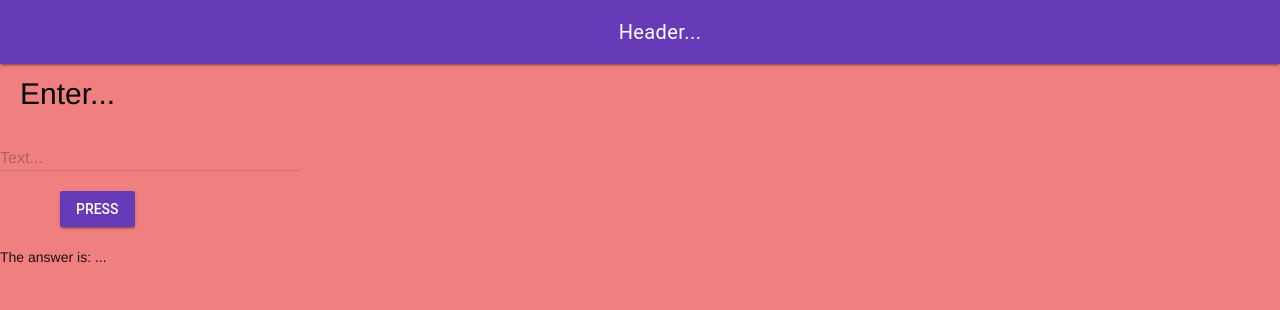
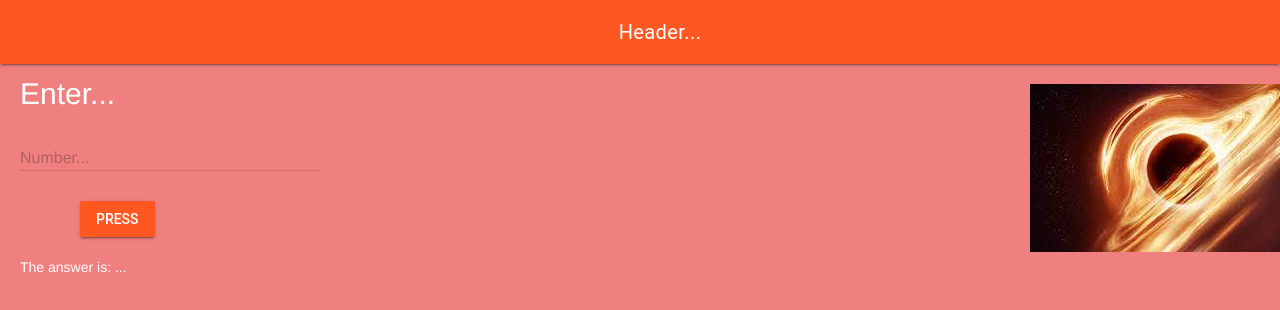
Before and after one commit to Jaden-Plugowsky/ICS20-Template, a website: page index.html in a window 1280 px wide. Drawn offline with nearby package versions, Linux system fonts and the light colour scheme.

Commit message:
image, cleanup 2

```diff
--- a/css/style.css
+++ b/css/style.css
@@ -20,11 +20,22 @@ a {
   padding-left: 20px;
 }
 
+.right-image {
+  display: block;
+  height: auto;
+  width: 250px;
+  float: right;
+}
+
+/* float: right; */
+
 .mdl-content {
+  font-size: 30px;
+}
+
+.mdl-layout__content {
   margin-left: 20px;
-  margin-right: 20px;
-  font-size: 30px;
-  color: black;
+  color: white;
 }
 
 .mdl-layout__header-row {
@@ -37,4 +48,5 @@ a {
 
 #button-one {
   margin-left: 60px;
+  margin-top: 10px;
 }
--- a/index.html
+++ b/index.html
@@ -1,5 +1,5 @@
 <!DOCTYPE html>
-  <html>
+<html>
   <head>
     <meta charset="utf-8" />
     <meta name="description" content="My first website with XXXX" />
@@ -7,13 +7,19 @@
     <meta name="author" content="Jaden Plugowsky" />
     <meta name="viewport" content="width=device-width, initial-scale=1.0" />
     <link rel="stylesheet" href="./css/style.css" />
-    <link rel="stylesheet" href="https://fonts.googleapis.com/icon?family=Material+Icons" />
+    <link
+      rel="stylesheet"
+      href="https://fonts.googleapis.com/icon?family=Material+Icons"
+    />
     <!-- Change colours here at https://getmdl.io/customize/index.html -->
-    <link rel="stylesheet" href="https://code.getmdl.io/1.3.0/material.deep_purple-indigo.min.css" />
-    <link rel="apple-touch-icon" sizes="180x180" href="/apple-touch-icon.png">
-    <link rel="icon" type="image/png" sizes="32x32" href="/favicon-32x32.png">
-    <link rel="icon" type="image/png" sizes="16x16" href="/favicon-16x16.png">
-    <link rel="manifest" href="/site.webmanifest">
+    <link
+      rel="stylesheet"
+      href="https://code.getmdl.io/1.3.0/material.deep_orange-red.min.css"
+    />
+    <link rel="apple-touch-icon" sizes="180x180" href="/apple-touch-icon.png" />
+    <link rel="icon" type="image/png" sizes="32x32" href="/favicon-32x32.png" />
+    <link rel="icon" type="image/png" sizes="16x16" href="/favicon-16x16.png" />
+    <link rel="manifest" href="/site.webmanifest" />
     <title>XXXX Website</title>
   </head>
   <body>
@@ -28,27 +34,38 @@
       </header>
       <main class="mdl-layout__content">
         <!-- Put non-header content HERE -->
-        <br>
+        <br />
+        <div class="right-image">
+          <img src="./images/blackholehd.jpg" alt="black hole image" />
+        </div>
         <div class="mdl-content">Enter...</div>
-        <br>
-        <!-- Simple Textfield -->
+        <br />
+        <!-- Numeric Textfield -->
         <form action="#">
           <div class="mdl-textfield mdl-js-textfield">
-            <input class="mdl-textfield__input" type="text" id="sample1">
-            <label class="mdl-textfield__label" for="sample1">Text...</label>
+            <input
+              class="mdl-textfield__input"
+              type="text"
+              pattern="-?[0-9]*(\.[0-9]+)?"
+              id="sample2"
+            />
+            <label class="mdl-textfield__label" for="sample2">Number...</label>
+            <span class="mdl-textfield__error">Input is not a number!</span>
           </div>
         </form>
         <!-- Colored raised button with ripple -->
-        <button class="mdl-button mdl-js-button mdl-button--raised mdl-js-ripple-effect mdl-button--colored" id="button-one" onclick="buttonOneClicked()">
+        <button
+          class="mdl-button mdl-js-button mdl-button--raised mdl-js-ripple-effect mdl-button--colored"
+          id="button-one"
+          onclick="buttonOneClicked()"
+        >
           Press
         </button>
-        <br>
-        <br>
+        <br />
+        <br />
         <!-- Answer to be replaced using JS -->
         <div class="page-content-answer">
-          <div id="answer">
-            The answer is: ...
-          </div>
+          <div id="answer">The answer is: ...</div>
         </div>
       </main>
     </div>
--- a/js/script.js
+++ b/js/script.js
@@ -5,5 +5,5 @@
 // This file contains the JS functions for index.html
 
 function buttonOneClicked() {
-    alert('Hello, World!')
-  }
+  alert("Hello, World!")
+}
```
Also changed, not shown: README.md, images/blackholehd.jpg (added), images/notebook-animation.svg (deleted), 1 other file.
